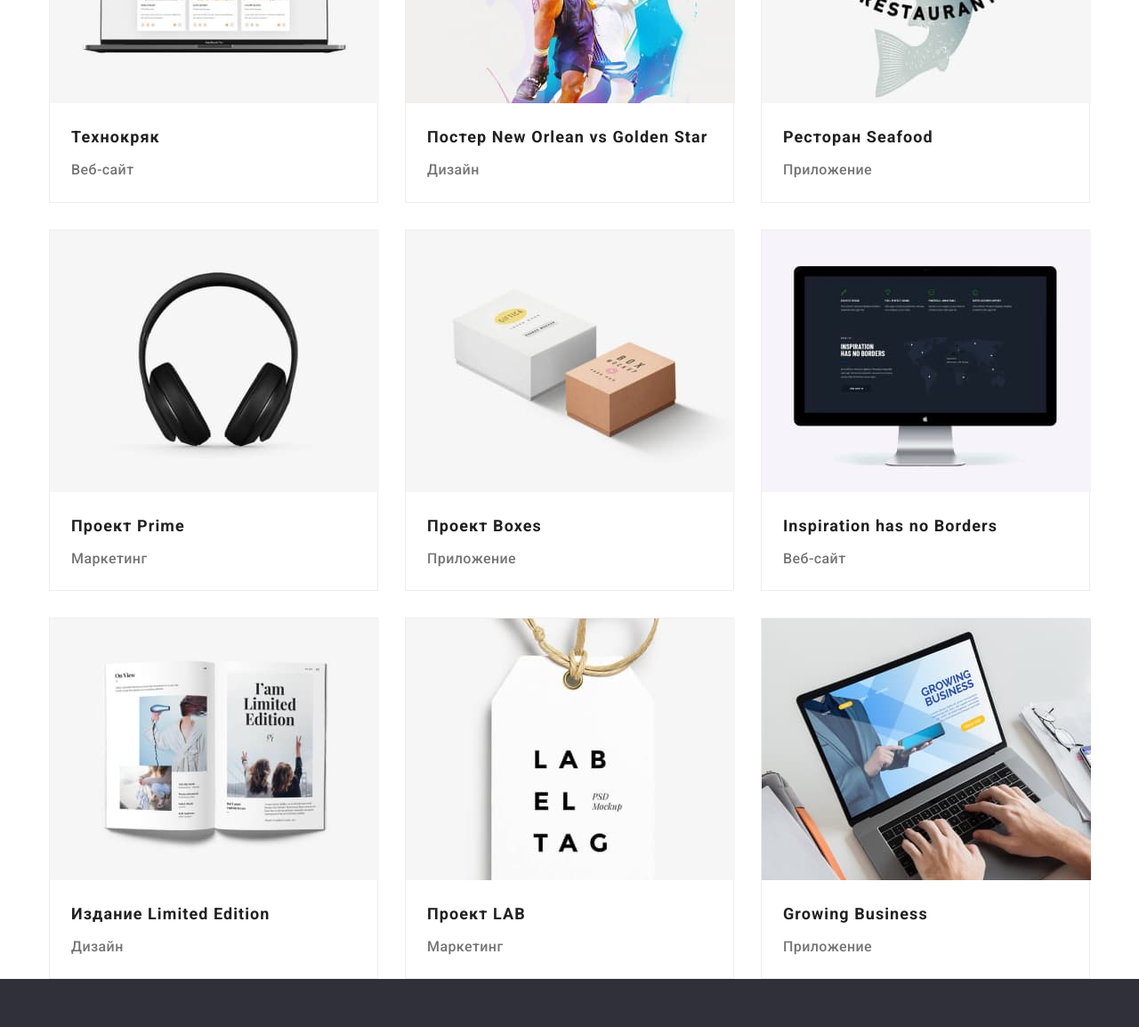
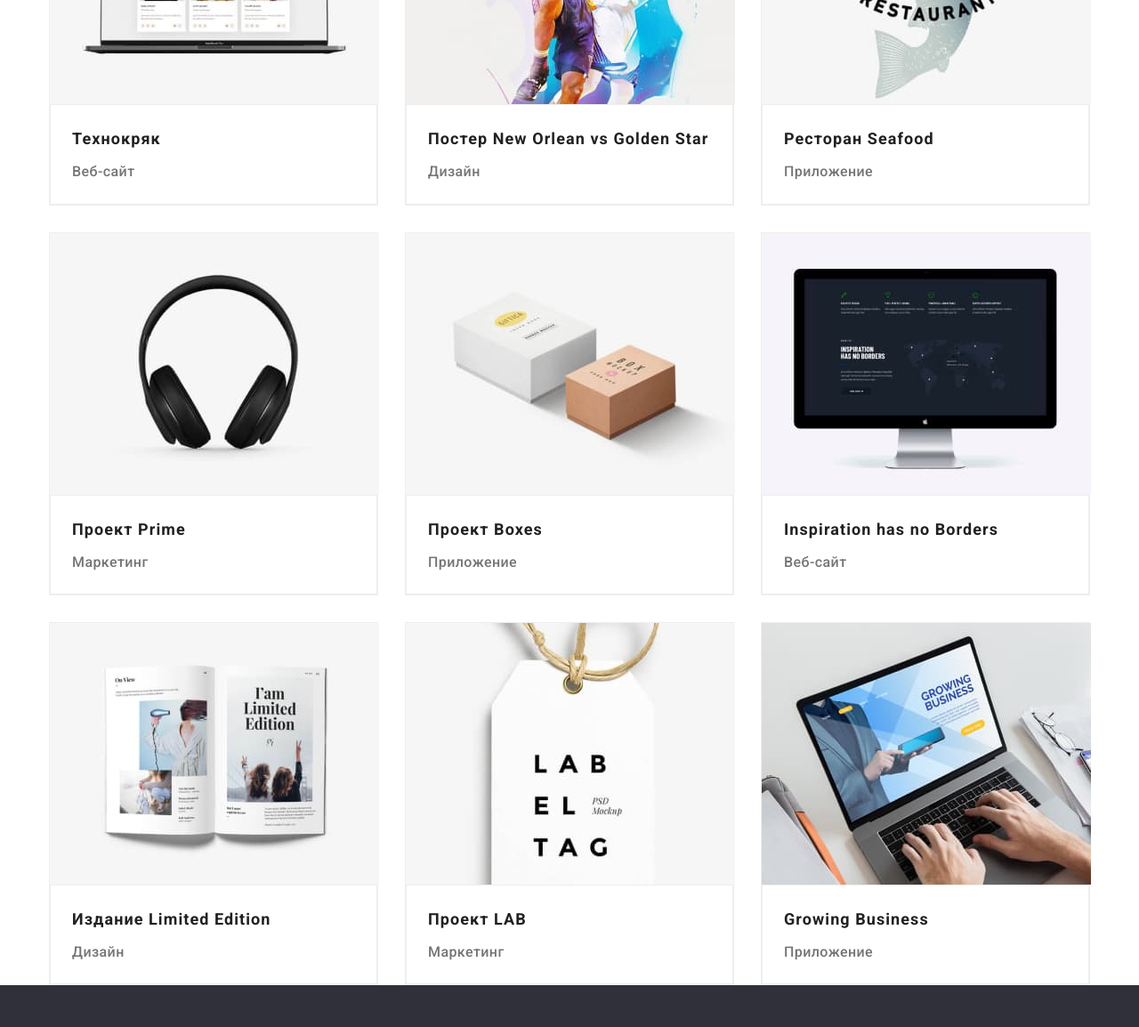
Before and after one commit to RiaboshlykVeronika/goit-markup-hw-03, a plain HTML site: page portfolio.html in a window 1280 px wide. Shown: the part 390-1544 px from the top of the page at 89% size. Drawn offline with nearby package versions, Linux system fonts and the light colour scheme.

Commit message:
check errors

```diff
--- a/css/main.css
+++ b/css/main.css
@@ -8,6 +8,7 @@
     --dark-background-color: #2F303A;
     --grey-background-color: #F5F4FA;
     --border-color: #EEEEEE;
+    --border-bottom: #ECECEC;
 }
 
 * {
@@ -55,7 +56,7 @@ img {display: block;}
     margin-right: 50px;
 }
 
-.link-current, .nav-link {
+.link-current, .nav-link, .contact-link {
     padding-top: 32px;
     padding-bottom: 32px;
 }
@@ -63,6 +64,7 @@ img {display: block;}
 .main-nav {
     display: flex;
     align-items: center;
+    border-bottom: 1px solid var(--border-bottom);
   }
 
 .principles-section, .work-section, .workers-section {
@@ -309,23 +311,24 @@ img {display: block;}
     margin-bottom: 0;
 }
 
+.project-text {
+    border: 1px solid var(--border-color);
+   padding: 20px 24px 20px 24px;
+}
+
 .project-title {
     color: var(--title-text-color);
     font-weight: 700;
     font-size: 18px;
     line-height: 2;
     letter-spacing: 0.06em;
-    margin-top: 20px;
     margin-bottom: 4px;
-    margin-left: 24px;
 }
 
 .project-type {
     font-weight: 400;
     font-size: 16px;
     line-height: 1.9;
-    margin-bottom: 20px;
-    margin-left: 24px;
 }
 
 .project-list {
--- a/portfolio.html
+++ b/portfolio.html
@@ -46,48 +46,66 @@
          <ul class="project-list">
             <li class="project-box">
                 <img src="./images/tehnokryak.jpg" alt="Технокряк" width="370" />
+                <div class="project-text">
                 <h2 class="project-title"> Технокряк</h2>
                 <p class="project-type">Веб-сайт</p>
+                </div>
             </li>
             <li class="project-box">
                 <img src="./images/neworlean.jpg" alt="Постер New Orlean vs Golden Star" width="370" />
+                <div class="project-text">
                 <h2 class="project-title">Постер New Orlean vs Golden Star</h2>
                 <p class="project-type">Дизайн</p>
+                </div>
             </li>
             <li class="project-box">
                 <img src="./images/seafood.jpg" alt="Ресторан Seafood" width="370" />
+                <div class="project-text">
                 <h2 class="project-title">Ресторан Seafood</h2>
                 <p class="project-type">Приложение</p>
+                </div>
             </li>
             <li class="project-box">
                 <img src="./images/prime.jpg" alt="Проект Prime" width="370"/>
+                <div class="project-text">
                 <h2 class="project-title">Проект Prime</h2>
                 <p class="project-type">Маркетинг</p>
+                </div>
             </li>
             <li class="project-box">
                 <img src="./images/boxes.jpg" alt="Проект Boxes" width="370"/>
+                <div class="project-text">
                 <h2 class="project-title">Проект Boxes</h2>
                 <p class="project-type">Приложение</p>
+                </div>
             </li>
             <li class="project-box">
                 <img src="./images/inspiration.jpg" alt="Inspiration has no Borders" width="370"/>
+                <div class="project-text">
                 <h2 class="project-title">Inspiration has no Borders</h2>
                 <p class="project-type">Веб-сайт</p>
+                </div>
             </li>
             <li class="project-box">
                 <img src="./images/edition.jpg" alt="Издание Limited Edition" width="370"/>
+                <div class="project-text">
                 <h2 class="project-title">Издание Limited Edition</h2>
                 <p class="project-type">Дизайн</p>
+                </div>
             </li>
             <li class="project-box">
                 <img src="./images/lab.jpg" alt="Проект LAB" width="370"/>
+                <div class="project-text">
                 <h2 class="project-title">Проект LAB</h2>
                 <p class="project-type">Маркетинг</p>
+                </div>
             </li>
             <li class="project-box">
                 <img src="./images/business.jpg" alt="Growing Business" width="370"/>
+                <div class="project-text">
                 <h2 class="project-title">Growing Business</h2>
                 <p class="project-type">Приложение</p>
+                </div>
             </li>
          </ul>
          </div>
```
